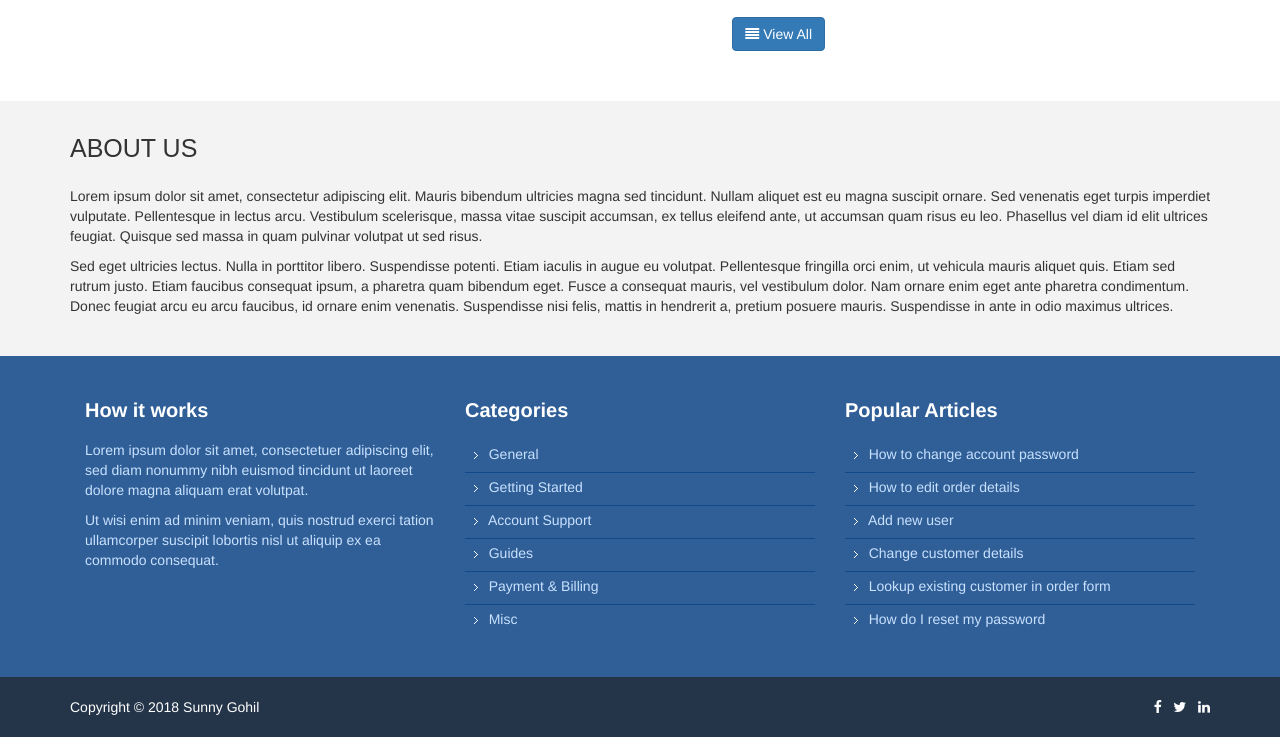
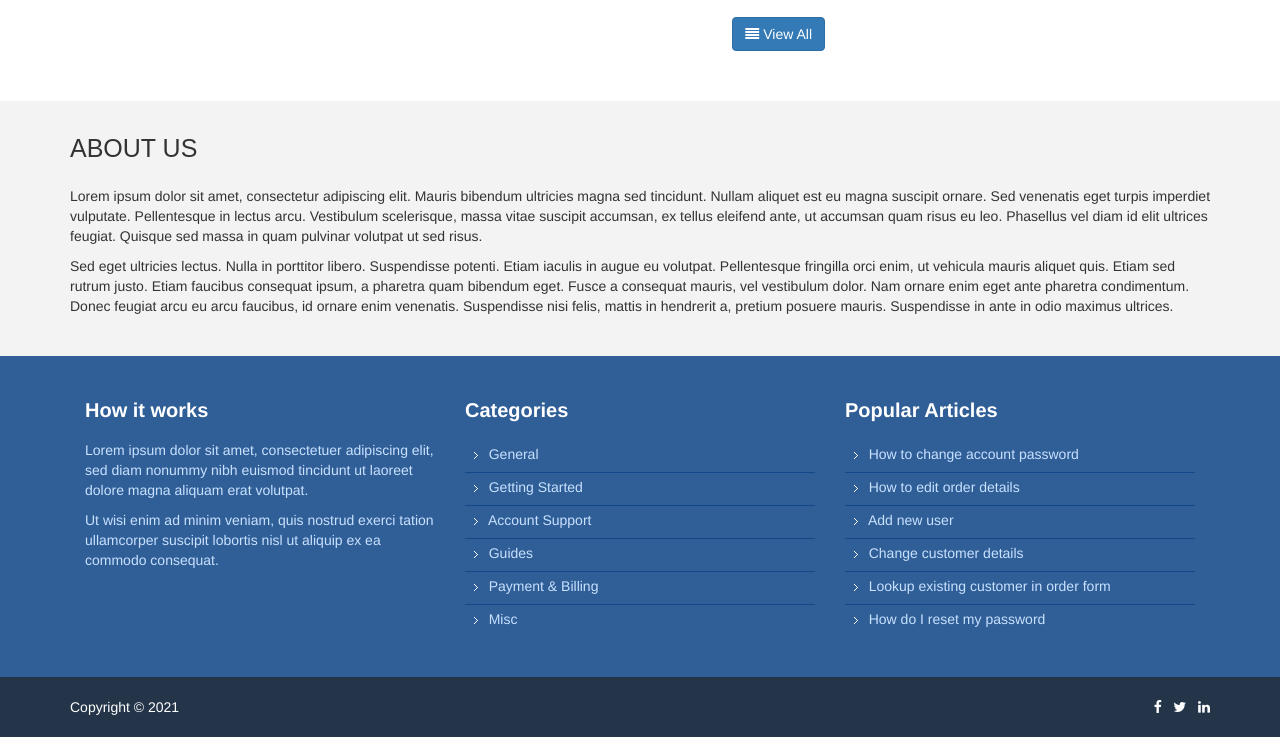
Before and after one commit to Nxt1212/Fostech, a plain HTML site: page index.html in a window 1280 px wide. Shown: the part 1755-2492 px from the top of the page. Drawn offline with Linux system fonts and the light colour scheme.

Commit message:
Update index.html

```diff
--- a/index.html
+++ b/index.html
@@ -549,7 +549,7 @@
     <div class="container-fluid footer-copyright marg30">
         <div class="container">
             <div class="pull-left">
-                Copyright © 2018 Sunny Gohil</a>
+                Copyright © 2021</a>
             </div>
             <div class="pull-right">
                 <i class="fa fa-facebook"></i> &nbsp;
```
